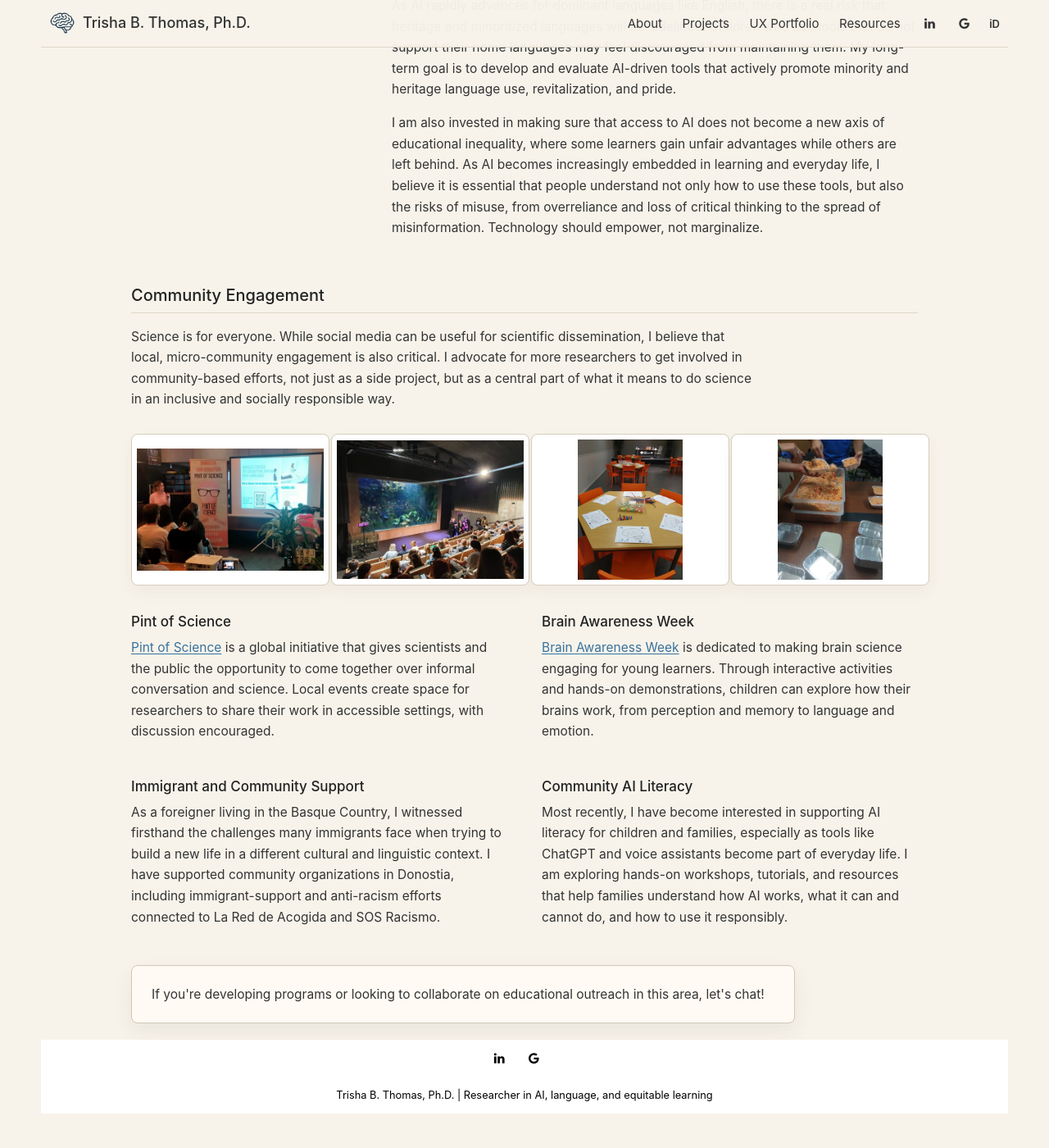
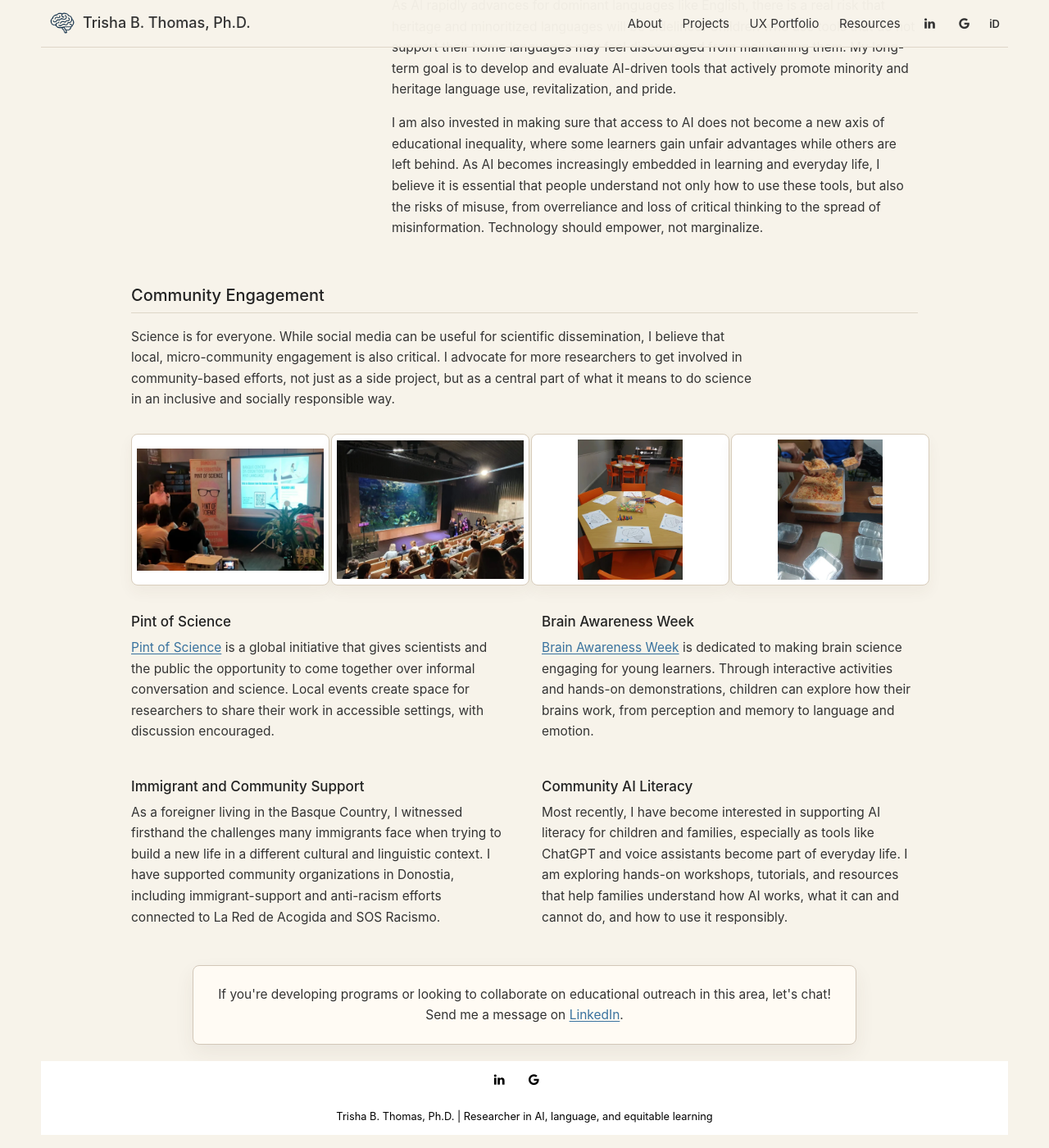
Before and after one commit to tthomas840/tthomas840.github.io, a Jekyll site: the page built from pages/about.md, in a window 1280 px wide and 1400 px high, scrolled down 1359 px. Shown: the whole window at 82% size. Built offline with Jekyll 4.4.1, drawn with Linux system fonts in a browser that asks for light colours; nearby versions of some CDN libraries; before the commit the page ends 2733 px from its top, so only the background shows below that.

Commit message:
Center community LinkedIn callout

```diff
--- a/_sass/_page.scss
+++ b/_sass/_page.scss
@@ -145,10 +145,13 @@
   border: 1px solid #d2c7b8;
   border-radius: 8px;
   box-shadow: 0 10px 24px rgba(72, 61, 45, 0.07);
+  margin-left: auto;
+  margin-right: auto;
   margin-bottom: 0;
   margin-top: 30px;
+  max-width: 760px;
   padding: 22px 24px;
-  width: 100%;
+  text-align: center;
 }
 
 .projects-page {
--- a/pages/about.md
+++ b/pages/about.md
@@ -88,7 +88,7 @@ Science is for everyone. While social media can be useful for scientific dissemi
   </article>
 </div>
 
-<p class="community-closing">If you're developing programs or looking to collaborate on educational outreach in this area, let's chat!</p>
+<p class="community-closing">If you're developing programs or looking to collaborate on educational outreach in this area, let's chat! Send me a message on <a href="https://www.linkedin.com/in/trisha-t-a76436223/" target="_blank">LinkedIn</a>.</p>
 
 </section>
 </div>
```
